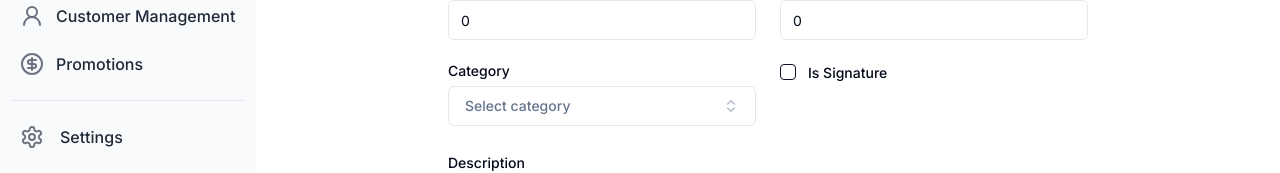
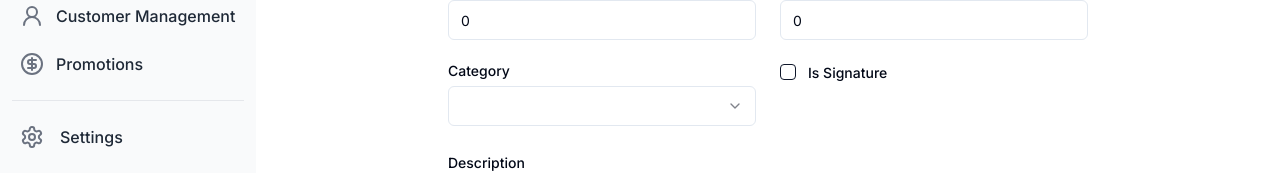
Before and after one commit to pqhung3007/h2-coffee-frontend, a Next.js app: page /products/new-product in a window 1280 px wide. Shown: the part 260-433 px from the top of the page. Built offline with nearby package versions, Linux system fonts and the light colour scheme.

Commit message:
feat: create new product

```diff
--- a/components/product-form.tsx
+++ b/components/product-form.tsx
@@ -4,17 +4,8 @@ import { zodResolver } from "@hookform/resolvers/zod";
 import { useForm } from "react-hook-form";
 import * as z from "zod";
 
-import { cn } from "@/lib/utils";
-import { CheckIcon, ChevronsUpDownIcon } from "lucide-react";
-import { Button } from "./ui/button";
+import axios from "axios";
 import { Checkbox } from "./ui/checkbox";
-import {
-  Command,
-  CommandEmpty,
-  CommandGroup,
-  CommandInput,
-  CommandItem,
-} from "./ui/command";
 import {
   Form,
   FormControl,
@@ -24,22 +15,28 @@ import {
   FormMessage,
 } from "./ui/form";
 import { Input } from "./ui/input";
-import { Popover, PopoverContent, PopoverTrigger } from "./ui/popover";
+import {
+  Select,
+  SelectContent,
+  SelectItem,
+  SelectTrigger,
+  SelectValue,
+} from "./ui/select";
 import { Textarea } from "./ui/textarea";
 
 const categories = [
-  { label: "Juice", value: "Juice" },
-  { label: "Coffee", value: "Coffee" },
-  { label: "Beverage", value: "Beverage" },
-  { label: "Sweet", value: "Sweet" },
+  { label: "Juice", value: "2" },
+  { label: "Coffee", value: "3" },
+  { label: "Beverage", value: "1" },
+  { label: "Sweet", value: "4" },
 ] as const;
 
 const FormSchema = z.object({
   productName: z.string().nonempty(),
-  unitsInStock: z.number().int().positive(),
-  price: z.number().int().positive(),
+  unitsInStock: z.string(),
+  price: z.string(),
   category: z.string(),
-  mobile: z.boolean().default(false).optional(),
+  isSignature: z.boolean().default(false).optional(),
   description: z.string().min(10).max(1000),
 });
 
@@ -48,16 +45,39 @@ export default function ProductForm({ title }: { title: string }) {
     resolver: zodResolver(FormSchema),
     defaultValues: {
       productName: "",
-      unitsInStock: 0,
-      price: 0,
+      unitsInStock: "0",
+      price: "0",
       category: "",
-      mobile: false,
+      isSignature: false,
       description: "",
     },
   });
 
-  const onSubmit = (data: z.infer<typeof FormSchema>) => {
-    console.log(data);
+  const onSubmit = async (data: z.infer<typeof FormSchema>) => {
+    try {
+      const response = await axios.post(
+        "https://localhost:7133/api/v1/Product/CreateProduct",
+        {
+          Name: data.productName,
+          CategoryId: parseInt(data.category),
+          UnitsInStock: parseInt(data.unitsInStock),
+          Description: data.description,
+          UnitPrice: parseInt(data.price),
+          IsSignature: data.isSignature,
+          Discount: 0,
+          Status: "Inactive",
+          ImageUrl: "string",
+        }
+      );
+
+      if (response.status === 200) {
+        console.log("success");
+      } else {
+        console.log("failed");
+      }
+    } catch (error) {
+      console.log(error);
+    }
   };
 
   return (
@@ -122,58 +142,30 @@ export default function ProductForm({ title }: { title: string }) {
               <div>
                 <FormField
                   control={form.control}
-                  name="productName"
+                  name="category"
                   render={({ field }) => (
                     <FormItem className="flex flex-col">
                       <FormLabel>Category</FormLabel>
-                      <Popover>
-                        <PopoverTrigger asChild>
-                          <FormControl>
-                            <Button
-                              variant="outline"
-                              role="combobox"
-                              className={cn(
-                                "w-full justify-between",
-                                !field.value && "text-muted-foreground"
-                              )}
+                      <Select
+                        onValueChange={field.onChange}
+                        defaultValue={field.value}
+                      >
+                        <FormControl>
+                          <SelectTrigger>
+                            <SelectValue placeholder="Select a verified email to display" />
+                          </SelectTrigger>
+                        </FormControl>
+                        <SelectContent>
+                          {categories.map((category) => (
+                            <SelectItem
+                              key={category.value}
+                              value={category.value}
                             >
-                              {field.value
-                                ? categories.find(
-                                    (category) => category.value === field.value
-                                  )?.label
-                                : "Select category"}
-                              <ChevronsUpDownIcon className="ml-2 h-4 w-4 shrink-0 opacity-50" />
-                            </Button>
-                          </FormControl>
-                        </PopoverTrigger>
-                        <PopoverContent className="w-[200px] p-0">
-                          <Command>
-                            <CommandInput placeholder="Search category..." />
-                            <CommandEmpty>No category found.</CommandEmpty>
-                            <CommandGroup>
-                              {categories.map((category) => (
-                                <CommandItem
-                                  value={category.value}
-                                  key={category.value}
-                                  onSelect={(value) => {
-                                    form.setValue("category", value);
-                                  }}
-                                >
-                                  <CheckIcon
-                                    className={cn(
-                                      "mr-2 h-4 w-4",
-                                      category.value === field.value
-                                        ? "opacity-100"
-                                        : "opacity-0"
-                                    )}
-                                  />
-                                  {category.label}
-                                </CommandItem>
-                              ))}
-                            </CommandGroup>
-                          </Command>
-                        </PopoverContent>
-                      </Popover>
+                              {category.label}
+                            </SelectItem>
+                          ))}
+                        </SelectContent>
+                      </Select>
 
                       <FormMessage />
                     </FormItem>
@@ -185,7 +177,7 @@ export default function ProductForm({ title }: { title: string }) {
               <div>
                 <FormField
                   control={form.control}
-                  name="mobile"
+                  name="isSignature"
                   render={({ field }) => (
                     <FormItem className="flex flex-row items-start space-x-3 space-y-0">
                       <FormControl>
```
